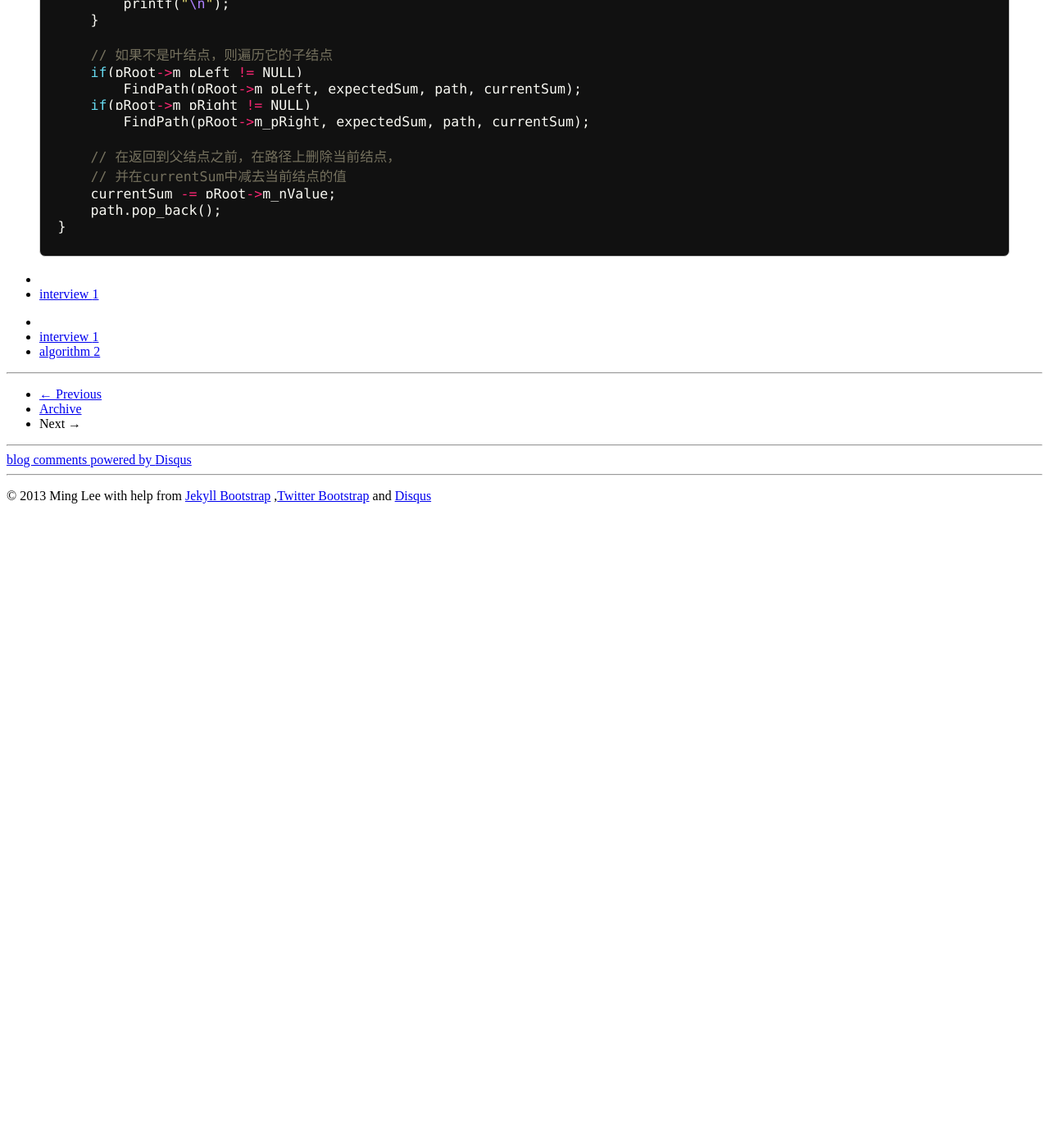
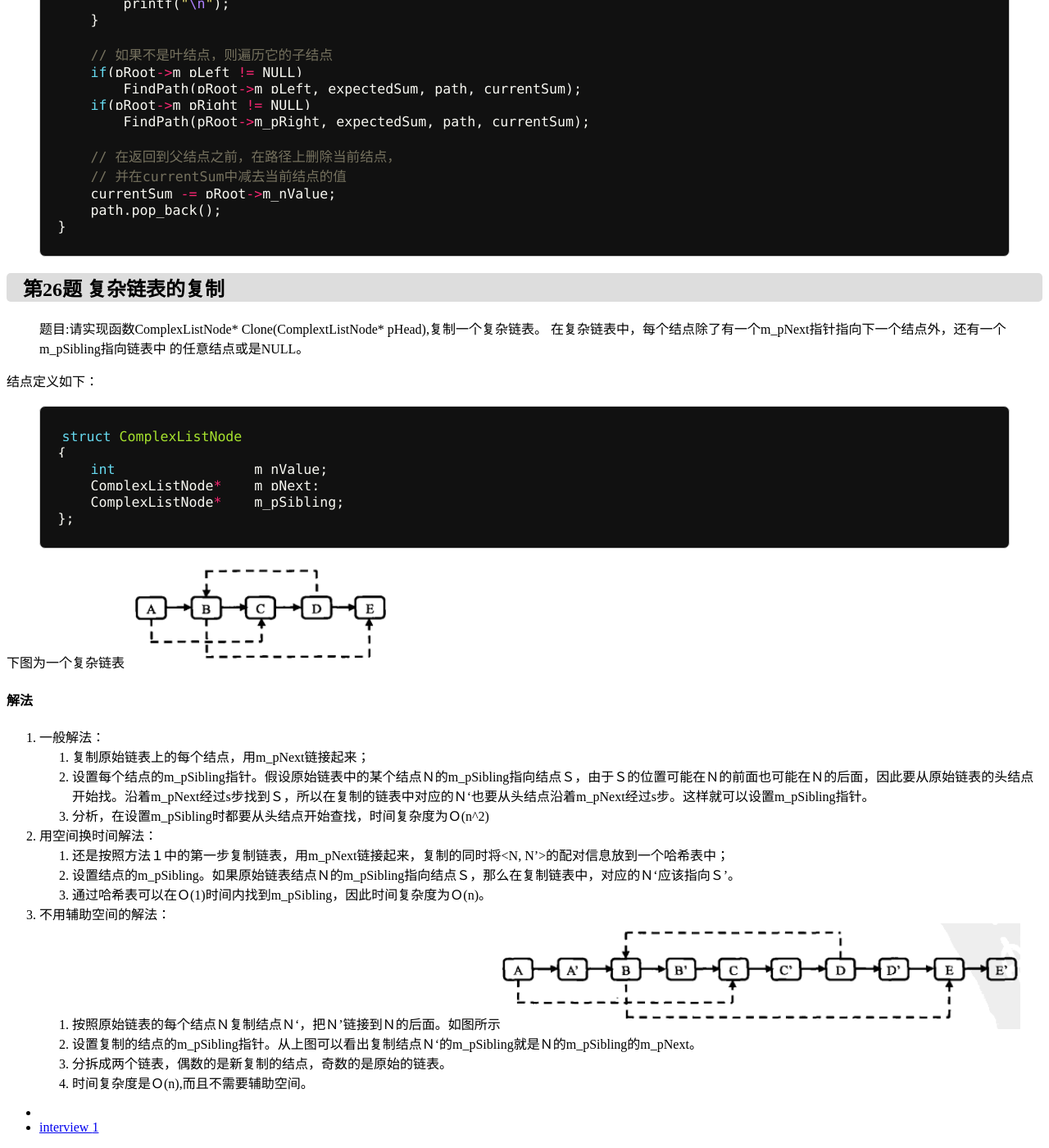
Before and after one commit to mrmign/mrmign.github.com, a Jekyll site: the page built from _posts/2013-04-14-sword2offer.md, in a window 1280 px wide and 1400 px high, scrolled down 1226 px. Shown: the whole window at 82% size. Built offline with Jekyll 4.4.1, drawn with Linux system fonts in a browser that asks for light colours; Markdown is read by kramdown in place of the engine named in the settings; comment, search, counter and statistics services are not loaded; before the commit the page ends 1856 px from its top, so only the background shows below that; some of the changed text lies outside the part shown.

Commit message:
add images, add 26T

```diff
--- a/_posts/2013-04-14-sword2offer.md
+++ b/_posts/2013-04-14-sword2offer.md
@@ -7,7 +7,7 @@ tags: [interview, algorithm]
 ---
 {% include JB/setup %}
 
-## 第25题
+## 第25题 二叉树中和为某一值的路径
 >题目:输入一棵二叉树和一个整数，打印出二叉树中结点值的和为
 输入整数的所有路径。从树的根结点开始往下一直到叶结点所经过
 的结点形成一条路径。二叉树结点定义如下：
@@ -64,3 +64,34 @@ void FindPath
     path.pop_back();
 }
 {% endhighlight %}
+
+## 第26题 复杂链表的复制
+>题目:请实现函数ComplexListNode* Clone(ComplextListNode* pHead),复制一个复杂链表。
+在复杂链表中，每个结点除了有一个m_pNext指针指向下一个结点外，还有一个m_pSibling指向链表中
+的任意结点或是NULL。
+
+结点定义如下：
+{% highlight cpp %}
+struct ComplexListNode
+{
+    int                 m_nValue;
+    ComplexListNode*    m_pNext;
+    ComplexListNode*    m_pSibling;
+};
+{% endhighlight %}
+下图为一个复杂链表
+![复杂链表](/images/sword2offer/26.png "复杂链接")
+#### 解法
+1. 一般解法：
+    1. 复制原始链表上的每个结点，用m_pNext链接起来；
+    2. 设置每个结点的m_pSibling指针。假设原始链表中的某个结点Ｎ的m_pSibling指向结点Ｓ，由于Ｓ的位置可能在Ｎ的前面也可能在Ｎ的后面，因此要从原始链表的头结点开始找。沿着m_pNext经过s步找到Ｓ，所以在复制的链表中对应的Ｎ‘也要从头结点沿着m_pNext经过s步。这样就可以设置m_pSibling指针。
+    3. 分析，在设置m_pSibling时都要从头结点开始查找，时间复杂度为Ｏ(n^2)
+2. 用空间换时间解法：
+    1. 还是按照方法１中的第一步复制链表，用m_pNext链接起来，复制的同时将<N, N'>的配对信息放到一个哈希表中；
+    2. 设置结点的m_pSibling。如果原始链表结点Ｎ的m_pSibling指向结点Ｓ，那么在复制链表中，对应的Ｎ‘应该指向Ｓ’。
+    3. 通过哈希表可以在Ｏ(1)时间内找到m_pSibling，因此时间复杂度为Ｏ(n)。
+3. 不用辅助空间的解法：
+    1. 按照原始链表的每个结点Ｎ复制结点Ｎ‘，把Ｎ’链接到Ｎ的后面。如图所示![复制链接](/images/sword2offer/26-1.png)
+    2. 设置复制的结点的m_pSibling指针。从上图可以看出复制结点Ｎ‘的m_pSibling就是Ｎ的m_pSibling的m_pNext。
+    3. 分拆成两个链表，偶数的是新复制的结点，奇数的是原始的链表。
+    4. 时间复杂度是Ｏ(n),而且不需要辅助空间。
```
Also changed, not shown: images/sword2offer/26-1.png (added), images/sword2offer/26.png (added).
